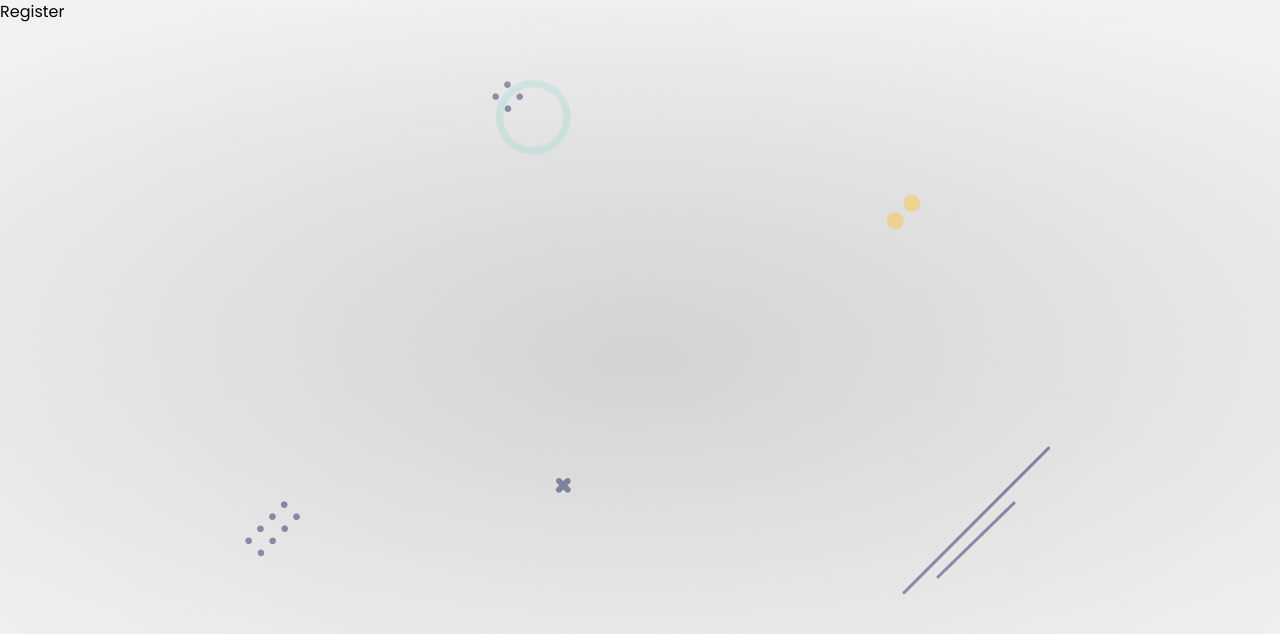
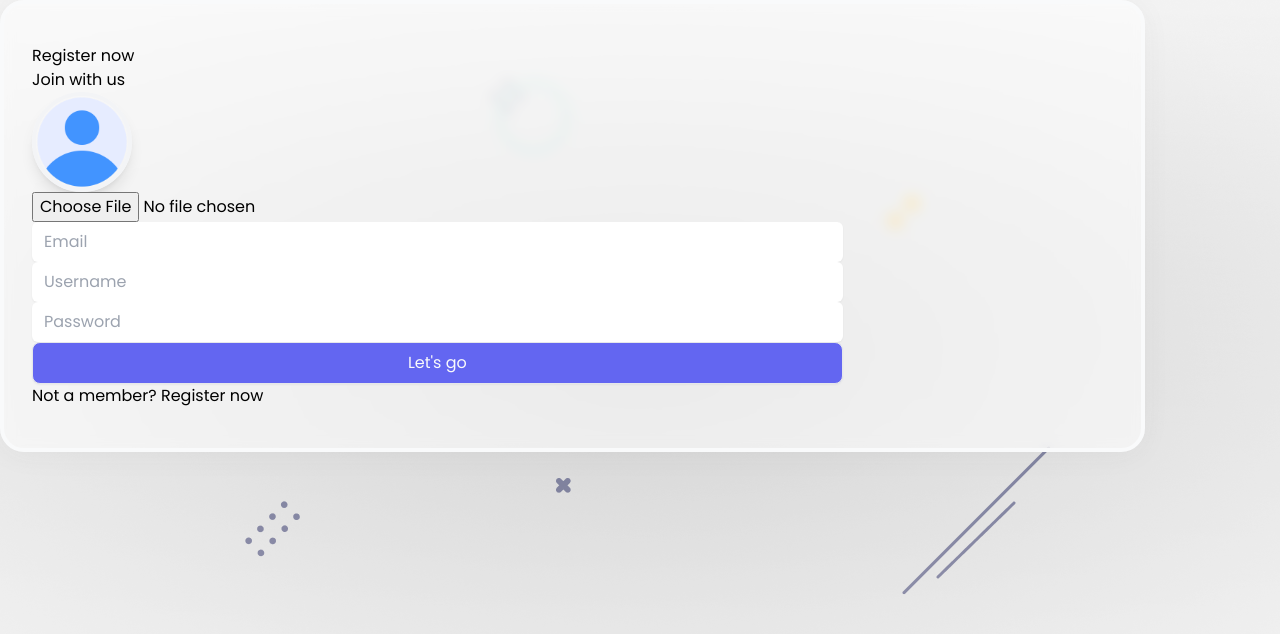
Before and after one commit to Seyam08/login-app, a React (Vite) app in the folder client/: page /register in a window 1280 px wide. Shown: the top 634 px of the page. Built offline with nearby package versions, Linux system fonts and the light colour scheme.

Commit message:
Register component done

```diff
--- a/client/src/components/Password.jsx
+++ b/client/src/components/Password.jsx
@@ -42,7 +42,7 @@
             <div className="textbox flex flex-col items-center gap-6">
               <input
                 {...formik.getFieldProps("password")}
-                type="text"
+                type="password"
                 placeholder="Password"
                 className={styles.textbox}
               />
--- a/client/src/components/Register.jsx
+++ b/client/src/components/Register.jsx
@@ -1,9 +1,105 @@
-import React from 'react'
+import { useFormik } from "formik";
+import React, { useState } from "react";
+import { Toaster } from "react-hot-toast";
+import { Link } from "react-router-dom";
+import avatar from "../assets/profile.png";
+// import styles
+import styles from "../styles/Username.module.css";
+// import helpers
+import convertToBase64 from "./helper/converter";
+import { registrationValidate } from "./helper/validate";
 
 export default function Register() {
+  const [file, setFile] = useState();
 
+  const formik = useFormik({
+    initialValues: {
+      email: "",
+      username: "",
+      password: "",
+    },
+    validate: registrationValidate,
+    validateOnBlur: false,
+    validateOnChange: false,
+    onSubmit: async (values, { resetForm }) => {
+      values = Object.assign(values, { profileImg: file || "" });
+      console.log(values);
+      resetForm({ values: "" });
+    },
+  });
 
-    return (
-        <h1>Register</h1>
-    )
+  // formik doesn't support file upload so created this handler
+  const onUpload = async (e) => {
+    const base64 = await convertToBase64(e.target.files[0]);
+    setFile(base64);
+  };
+
+  return (
+    <div className="container mx-auto">
+      <Toaster position="top-right" reverseOrder={false}></Toaster>
+
+      <div className="flex justify-center items-center h-screen">
+        <div className={styles.glass}>
+          <div className="title flex flex-col items-center">
+            <h4 className="text-3xl font-bold">Register now</h4>
+            <span className="py-3 text-1xl w-2/3 text-center text-gray-500">
+              Join with us
+            </span>
+          </div>
+
+          <form onSubmit={formik.handleSubmit} className="py-1">
+            <div className="profile flex justify-center py-2">
+              <label htmlFor="profile-img">
+                <img
+                  src={file || avatar}
+                  alt="avatar"
+                  className={styles.profile_img}
+                />
+              </label>
+              <input
+                onChange={onUpload}
+                className="hidden"
+                type="file"
+                name="profile-img"
+                id="profile-img"
+              />
+            </div>
+
+            <div className="textbox flex flex-col items-center gap-3">
+              <input
+                {...formik.getFieldProps("email")}
+                type="text"
+                placeholder="Email"
+                className={styles.textbox}
+              />
+              <input
+                {...formik.getFieldProps("username")}
+                type="text"
+                placeholder="Username"
+                className={styles.textbox}
+              />
+              <input
+                {...formik.getFieldProps("password")}
+                type="password"
+                placeholder="Password"
+                className={styles.textbox}
+              />
+              <button className={styles.btn} type="submit">
+                Let's go
+              </button>
+            </div>
+
+            <div className="text-center py-4">
+              <span>
+                Not a member?{" "}
+                <Link className="text-red-500" to="/register">
+                  Register now
+                </Link>
+              </span>
+            </div>
+          </form>
+        </div>
+      </div>
+    </div>
+  );
 }
--- a/client/src/components/Reset.jsx
+++ b/client/src/components/Reset.jsx
@@ -10,7 +10,7 @@
   const formik = useFormik({
     initialValues: {
       password: "",
-      confirm_password: ""
+      confirm_password: "",
     },
     validate: confirmPasswordValidate,
     validateOnBlur: false,
@@ -39,7 +39,7 @@
               <input
                 {...formik.getFieldProps("password")}
                 type="text"
-                placeholder="Password"
+                placeholder="New Password"
                 className={styles.textbox}
               />
               <input
--- /dev/null
+++ b/client/src/components/helper/converter.jsx
@@ -0,0 +1,15 @@
+/** image onto base64 */
+export default function convertToBase64(file) {
+  return new Promise((resolve, reject) => {
+    const fileReader = new FileReader();
+    fileReader.readAsDataURL(file);
+
+    fileReader.onload = () => {
+      resolve(fileReader.result);
+    };
+
+    fileReader.onerror = (error) => {
+      reject(error);
+    };
+  });
+}
--- a/client/src/components/helper/validate.jsx
+++ b/client/src/components/helper/validate.jsx
@@ -56,3 +56,41 @@
 
   return error;
 }
+
+// registration validation
+export async function registrationValidate(values) {
+  const error = {};
+
+  // username
+  if (!values.username) {
+    error.username = toast.error("Username Required...!");
+  } else if (values.username.includes(" ")) {
+    error.username = toast.error("Invalid Username...!");
+  }
+
+  // password
+  const specialChars = /[`!@#$%^&*()_+\-=\[\]{};':"\\|,.<>\/?~]/;
+
+  if (!values.password) {
+    error.password = toast.error("Password Required...!");
+  } else if (values.password.includes(" ")) {
+    error.password = toast.error("Wrong Password...!");
+  } else if (values.password.length < 4) {
+    error.password = toast.error(
+      "Password must be more than 4 characters long"
+    );
+  } else if (!specialChars.test(values.password)) {
+    error.password = toast.error("Password must have special character");
+  }
+
+  // email
+  if (!values.email) {
+    error.email = toast.error("Email Required...!");
+  } else if (values.email.includes(" ")) {
+    error.email = toast.error("Wrong Email...!");
+  } else if (!/^[A-Z0-9._%+-]+@[A-Z0-9.-]+\.[A-Z]{2,4}$/i.test(values.email)) {
+    error.email = toast.error("Invalid email address...!");
+  }
+
+  return error;
+}
--- a/client/src/styles/Username.module.css
+++ b/client/src/styles/Username.module.css
@@ -6,7 +6,7 @@
   @apply border-4 border-gray-50 shrink-0 w-[30%] rounded-3xl py-10 px-7 min-w-max;
 }
 .profile_img {
-  @apply border-4 border-gray-100 w-[135px] rounded-full shadow-lg cursor-pointer;
+  @apply border-4 border-gray-100 w-[100px] rounded-full shadow-lg cursor-pointer;
   @apply hover:border-gray-200;
 }
 
```
